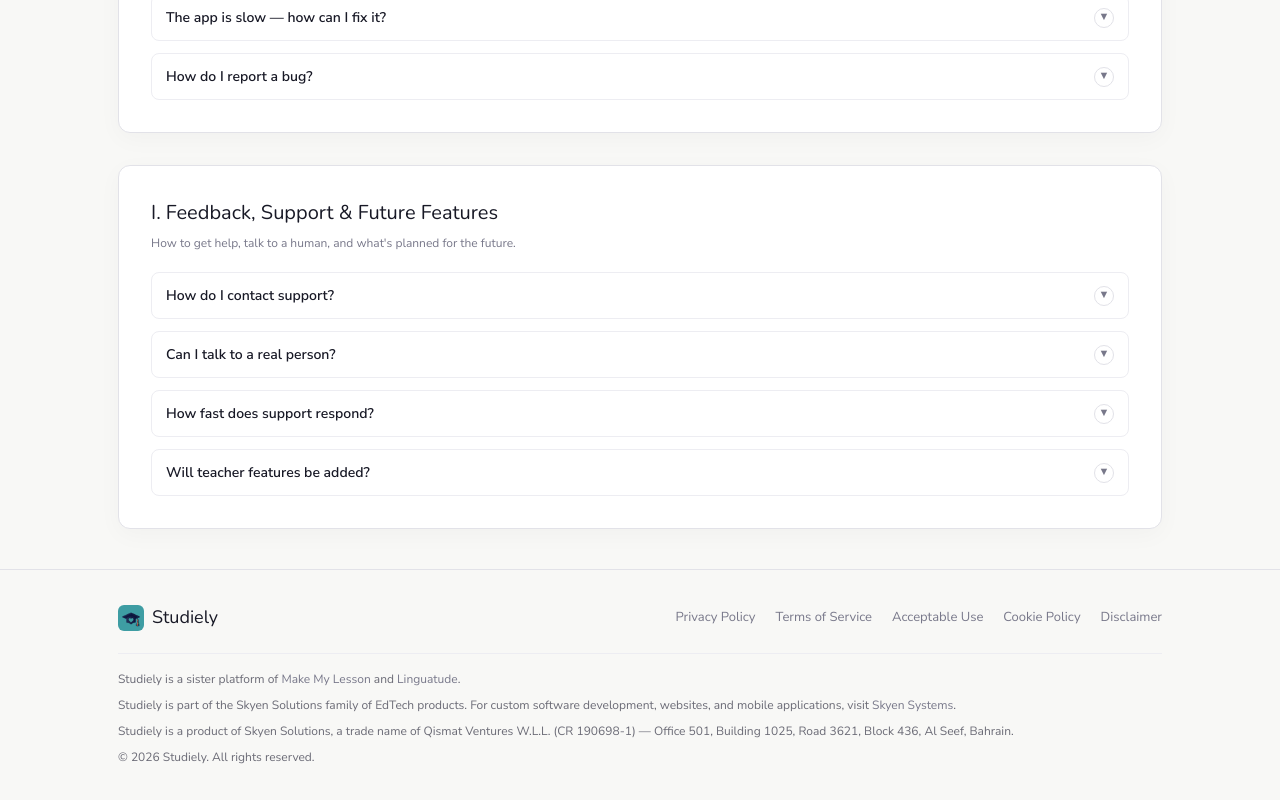
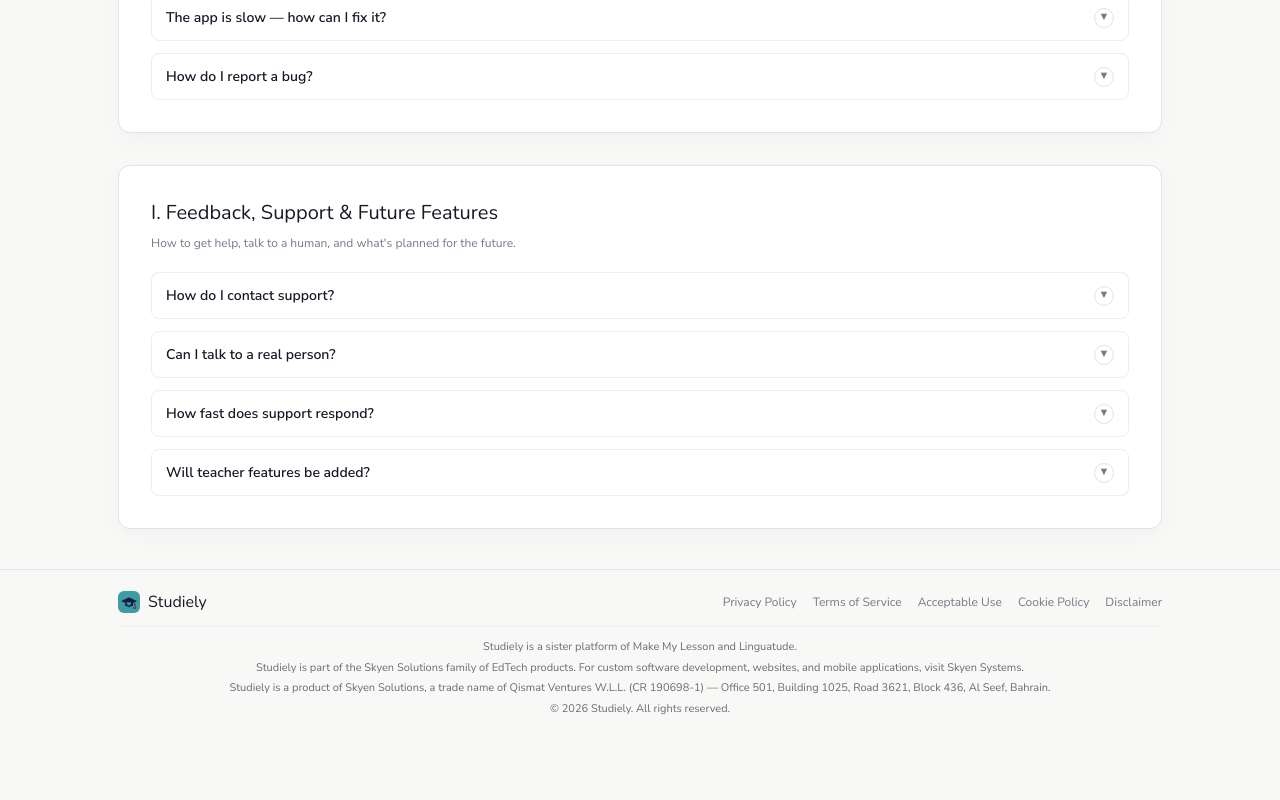
Before and after one commit to Fizza-77/Studiely, a Next.js app: page /faqs in a window 1280 px wide. Shown: the part 5523-6323 px from the top of the page. After the commit the page ends 6260 px from the top, so only its background shows below. Built offline with nearby package versions, Linux system fonts and the light colour scheme; no server answers.

Commit message:
updated footer + blog fetching

```diff
--- a/app/blog/[slug]/page.tsx
+++ b/app/blog/[slug]/page.tsx
@@ -3,6 +3,7 @@ import Link from "next/link";
 import { notFound } from "next/navigation";
 import { Footer } from "@/components/Footer";
 import { PageHeader } from "@/components/PageHeader";
+import { buildBlogPostingJsonLd } from "@/lib/blogSchema";
 import { getBlogBySlugForConfiguredSite } from "@/lib/blogs";
 import { DEFAULT_OG_IMAGE_PATH, SITE_URL } from "@/lib/site";
 
@@ -70,9 +71,16 @@ export default async function BlogPostPage({ params }: PageProps) {
   if (!result) return notFound();
 
   const { blog } = result;
+  const jsonLd = buildBlogPostingJsonLd(blog);
 
   return (
     <>
+      <script
+        type="application/ld+json"
+        dangerouslySetInnerHTML={{
+          __html: JSON.stringify(jsonLd),
+        }}
+      />
       <PageHeader
         label="Blog"
         title={blog.title}
@@ -80,6 +88,7 @@ export default async function BlogPostPage({ params }: PageProps) {
           blog.description ||
           "A Studiely blog article on smarter studying, exam strategies, and AI-powered learning."
         }
+        variant="compact"
       />
       <main className="bg-bg-base min-h-screen pt-[32px] pb-[40px]">
         <div className="wrap max-w-[760px] mx-auto px-4">
@@ -112,12 +121,6 @@ export default async function BlogPostPage({ params }: PageProps) {
                   All articles
                 </Link>
                 <span className="mx-2 text-border-default">·</span>
-                <Link
-                  href="/pricing"
-                  className="text-teal hover:text-teal-dk font-medium"
-                >
-                  Plans &amp; pricing
-                </Link>
               </p>
             </nav>
           </article>
--- a/app/blog/page.tsx
+++ b/app/blog/page.tsx
@@ -11,7 +11,7 @@ type BlogListItem = {
   slug: string;
   title: string;
   description: string | null;
-  coverImage: string;
+  coverImage: string | null;
 };
 
 export const metadata: Metadata = {
--- a/app/layout.tsx
+++ b/app/layout.tsx
@@ -17,11 +17,10 @@ const nunito = Nunito({
 
 export const metadata: Metadata = {
   metadataBase: new URL(SITE_URL),
-  title: {
-    default:
-      "Studiely — Curriculum-Aligned AI Notes, Quizzes & Flashcards for IGCSE, GCSE & IB",
-    template: "%s | Studiely",
-  },
+ title: {
+  default: "Studiely | AI Study Tools for IGCSE, GCSE & IB",
+  template: "%s | Studiely",
+},
   description:
     "Pick your board, grade, and topic — get notes, quizzes, flashcards, and exam-style questions tuned to British, IB, US, and other international curricula. Start free.",
   icons: {
--- a/components/Footer.tsx
+++ b/components/Footer.tsx
@@ -1,93 +1,56 @@
 import Image from "next/image";
 
 export const Footer = () => (
-  <footer id="contact" className="bg-bg-base border-t border-border-default py-[34px]">
-    <div className="wrap flex items-center justify-between flex-wrap gap-[18px]">
-      <div className="flex items-center gap-2 font-serif text-[18px] text-navy">
+  <footer className="bg-bg-base border-t border-border-default py-5">
+    <div className="wrap flex flex-col gap-3">
+
+      {/* Top row */}
+      <div className="flex items-center justify-between flex-wrap gap-3">
+        <div className="flex items-center gap-2 font-serif text-[16px] text-navy">
           <Image
             src="/logo.jpeg"
             alt="Studiely logo"
-          width={26}
-          height={26}
-          className="shrink-0 rounded-md"
+            width={22}
+            height={22}
+            className="rounded-md"
           />
           Studiely
         </div>
-      <nav className="flex gap-5 flex-wrap" aria-label="Footer">
 
-        <a
-          href="/privacy-policy"
-          className="text-[13px] text-muted transition-colors duration-150 hover:text-navy"
-        >
-          Privacy Policy
-        </a>
-        <a
-          href="/terms-of-service"
-          className="text-[13px] text-muted transition-colors duration-150 hover:text-navy"
-        >
-          Terms of Service
-        </a>
-        <a
-          href="/acceptable-use"
-          className="text-[13px] text-muted transition-colors duration-150 hover:text-navy"
-        >
-          Acceptable Use
-        </a>
-        <a
-          href="/cookie-policy"
-          className="text-[13px] text-muted transition-colors duration-150 hover:text-navy"
-        >
-          Cookie Policy
-        </a>
-        <a
-          href="/disclaimer"
-          className="text-[13px] text-muted transition-colors duration-150 hover:text-navy"
-        >
-          Disclaimer
-        </a>
+        <nav className="flex gap-4 flex-wrap text-[12px]" aria-label="Footer">
+          <a href="/privacy-policy" className="text-muted hover:text-navy">Privacy Policy</a>
+          <a href="/terms-of-service" className="text-muted hover:text-navy">Terms of Service</a>
+          <a href="/acceptable-use" className="text-muted hover:text-navy">Acceptable Use</a>
+          <a href="/cookie-policy" className="text-muted hover:text-navy">Cookie Policy</a>
+          <a href="/disclaimer" className="text-muted hover:text-navy">Disclaimer</a>
+        </nav>
+      </div>
 
-      </nav>
-      <div className="w-full border-t border-border-lt pt-4 mt-1 space-y-2">
-        <p className="text-[12px] text-[#6b6b76]">
+      {/* Bottom legal (compressed, SAME content) */}
+<div className="w-full border-t border-border-lt pt-3 text-[11px] text-[#6b6b76] leading-[1.5] space-y-1 text-center">
+          <p>
           Studiely is a sister platform of{" "}
-          <a
-            href="https://makemylesson.ai"
-            target="_blank"
-            rel="noopener noreferrer"
-            className="text-muted transition-colors duration-150 hover:text-navy"
-          >
+          <a href="https://makemylesson.ai" target="_blank" rel="noopener noreferrer" className="hover:text-navy">
             Make My Lesson
           </a>{" "}
           and{" "}
-          <a
-            href="https://linguatude.com"
-            target="_blank"
-            rel="noopener noreferrer"
-            className="text-muted transition-colors duration-150 hover:text-navy"
-          >
+          <a href="https://linguatude.com" target="_blank" rel="noopener noreferrer" className="hover:text-navy">
             Linguatude
-          </a>
-          .
+          </a>.
         </p>
-        <p className="text-[12px] text-[#6b6b76]">
-          Studiely is part of the Skyen Solutions family of EdTech products. For custom
-          software development, websites, and mobile applications, visit{" "}
-          <a
-            href="https://skyensystems.com"
-            target="_blank"
-            rel="noopener noreferrer"
-            className="text-muted transition-colors duration-150 hover:text-navy"
-          >
+
+        <p>
+          Studiely is part of the Skyen Solutions family of EdTech products. For custom software development, websites, and mobile applications, visit{" "}
+          <a href="https://skyensystems.com" target="_blank" rel="noopener noreferrer" className="hover:text-navy">
             Skyen Systems
-          </a>
-          .
+          </a>.
         </p>
-        <p className="text-[12px] text-[#6b6b76]">
-          Studiely is a product of Skyen Solutions, a trade name of Qismat Ventures W.L.L.
-          (CR 190698-1) — Office 501, Building 1025, Road 3621, Block 436, Al Seef,
-          Bahrain.
+
+        <p>
+          Studiely is a product of Skyen Solutions, a trade name of Qismat Ventures W.L.L. (CR 190698-1) — Office 501, Building 1025, Road 3621, Block 436, Al Seef, Bahrain.
         </p>
-        <p className="text-[12px] text-[#6b6b76]">
+
+        <p>
           © {new Date().getFullYear()} Studiely. All rights reserved.
         </p>
       </div>
--- /dev/null
+++ b/lib/blogSchema.ts
@@ -0,0 +1,66 @@
+import { DEFAULT_OG_IMAGE_PATH, SITE_URL } from "@/lib/site";
+
+/** Fields needed to emit Schema.org BlogPosting JSON-LD */
+export type BlogPostForJsonLd = {
+  title: string;
+  slug: string;
+  description: string | null;
+  meta_title: string | null;
+  meta_description: string | null;
+  cover_image_url: string | null;
+  display_date: string | null;
+  author_name: string | null;
+  keywords: string | null;
+  article_section: string | null;
+};
+
+/**
+ * Builds a BlogPosting object for JSON-LD (headline, description, author,
+ * datePublished, image, keywords, articleSection).
+ */
+export function buildBlogPostingJsonLd(blog: BlogPostForJsonLd): Record<string, unknown> {
+  const url = `${SITE_URL}/blog/${blog.slug}`;
+  const headline = blog.meta_title?.trim() || blog.title;
+  const description =
+    blog.meta_description?.trim() ||
+    blog.description?.trim() ||
+    undefined;
+
+  const image =
+    blog.cover_image_url?.trim() || `${SITE_URL}${DEFAULT_OG_IMAGE_PATH}`;
+
+  const jsonLd: Record<string, unknown> = {
+    "@context": "https://schema.org",
+    "@type": "BlogPosting",
+    headline,
+    url,
+    mainEntityOfPage: {
+      "@type": "WebPage",
+      "@id": url,
+    },
+  };
+
+  if (description) jsonLd.description = description;
+
+  if (blog.display_date) {
+    jsonLd.datePublished = new Date(blog.display_date).toISOString();
+  }
+
+  if (image) jsonLd.image = image;
+
+  const kw = blog.keywords?.trim();
+  if (kw) jsonLd.keywords = kw;
+
+  const section = blog.article_section?.trim();
+  if (section) jsonLd.articleSection = section;
+
+  const author = blog.author_name?.trim();
+  if (author) {
+    jsonLd.author = {
+      "@type": "Person",
+      name: author,
+    };
+  }
+
+  return jsonLd;
+}
--- a/lib/blogs.ts
+++ b/lib/blogs.ts
@@ -2,6 +2,28 @@ import { supabase } from "@/lib/supabaseClient";
 import { cache } from "react";
 
 const SITE_KEY = process.env.SITE_KEY;
+
+/** Columns shared by list and detail (SEO + structured data fields). */
+const BLOG_SEO_FIELDS =
+  "slug, title, description, meta_title, meta_description, cover_image_url, display_date, author_name, keywords, article_section";
+
+export type BlogListRow = {
+  slug: string;
+  title: string;
+  description: string | null;
+  meta_title: string | null;
+  meta_description: string | null;
+  cover_image_url: string | null;
+  display_date: string | null;
+  author_name: string | null;
+  keywords: string | null;
+  article_section: string | null;
+};
+
+export type BlogPostRow = BlogListRow & {
+  id: string;
+  content: string | null;
+};
 
 let cachedSiteId: string | null = null;
 
@@ -25,14 +47,14 @@ const getSiteId = cache(async (): Promise<string> => {
 
 
 /**
- * Get all blogs for configured site
+ * Get all blogs for configured site (includes SEO / Schema.org fields).
  */
-export async function getBlogsForConfiguredSite() {
+export async function getBlogsForConfiguredSite(): Promise<BlogListRow[]> {
   const siteId = await getSiteId();
 
   const { data, error } = await supabase
     .from("blogs")
-    .select("cover_image_url, slug, title, description, display_date")
+    .select(BLOG_SEO_FIELDS)
     .eq("site_id", siteId)
     .order("display_date", { ascending: false });
 
@@ -40,20 +62,20 @@ export async function getBlogsForConfiguredSite() {
     throw new Error(`Failed to load blogs: ${error.message}`);
   }
 
-  return data ?? [];
+  return (data ?? []) as BlogListRow[];
 }
 
 /**
- * Get single blog by slug
+ * Get single blog by slug (full row for page content + JSON-LD).
  */
-export async function getBlogBySlugForConfiguredSite(slug: string) {
+export async function getBlogBySlugForConfiguredSite(
+  slug: string
+): Promise<BlogPostRow | null> {
   const siteId = await getSiteId();
 
   const { data, error } = await supabase
     .from("blogs")
-    .select(
-      "id, title, slug, description, meta_title, meta_description, content, display_date, cover_image_url"
-    )
+    .select(`id, content, ${BLOG_SEO_FIELDS}`)
     .eq("site_id", siteId)
     .eq("slug", slug)
     .maybeSingle();
@@ -62,7 +84,7 @@ export async function getBlogBySlugForConfiguredSite(slug: string) {
     throw new Error(`Failed to fetch blog: ${error.message}`);
   }
 
-  return data ?? null;
+  return (data ?? null) as BlogPostRow | null;
 }
 
 /**
```
Lines whose indentation alone changed are shown as unchanged.
